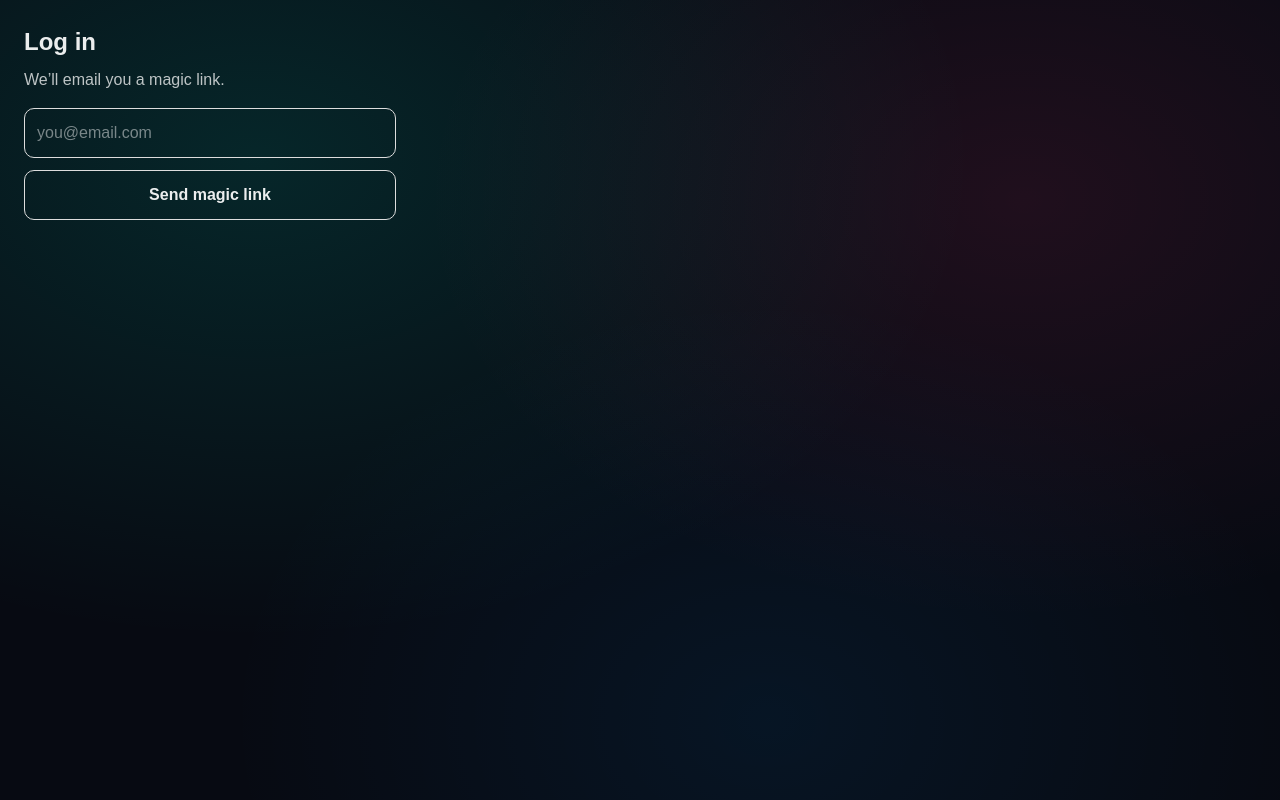
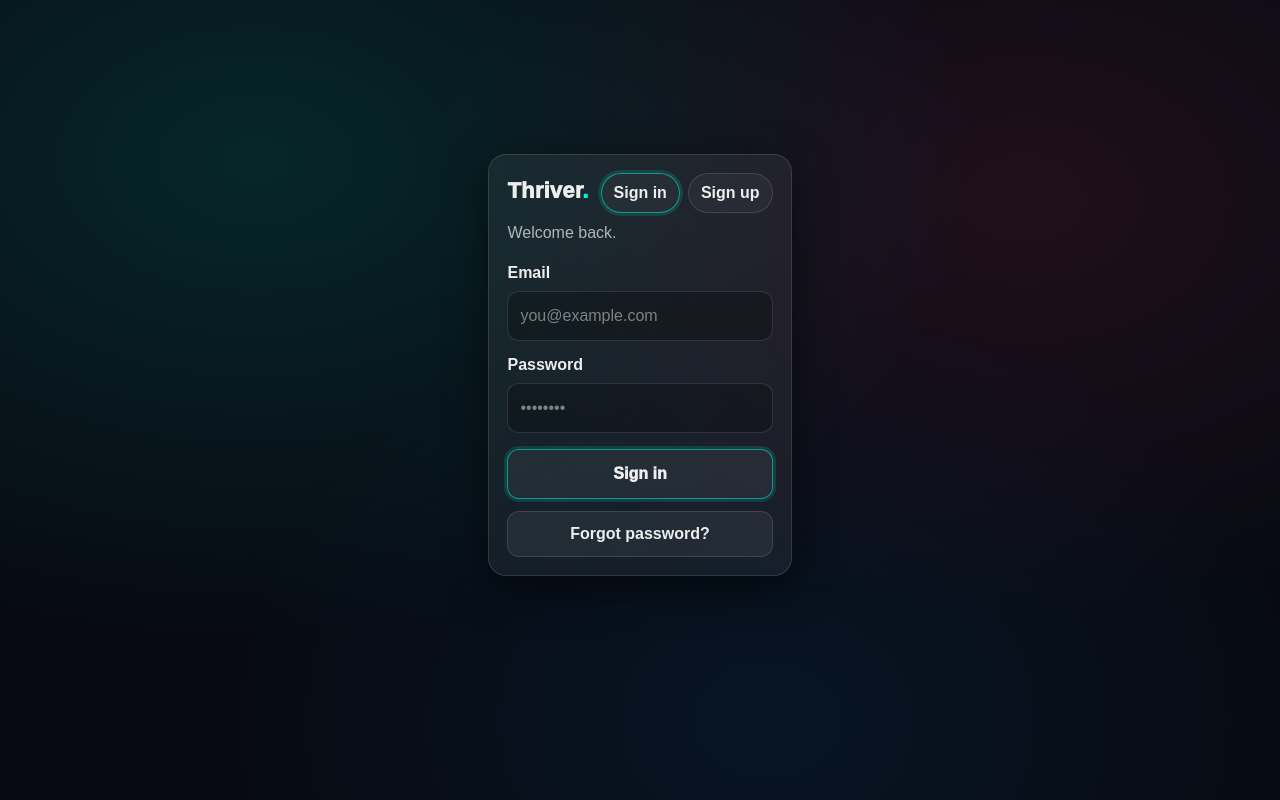
Before and after one commit to elijah5947/thriver-web, a Next.js app: page /login in a window 1280 px wide. Built offline with nearby package versions, Linux system fonts and the light colour scheme; no server answers.

Commit message:
Email+password auth (no magic link)

```diff
--- a/src/app/login/page.tsx
+++ b/src/app/login/page.tsx
@@ -1,65 +1,232 @@
 "use client";
 
-import { useState } from "react";
+import { useMemo, useState } from "react";
 import { supabase } from "@/lib/supabaseClient";
 
+type Mode = "signin" | "signup" | "reset";
+
 export default function LoginPage() {
+  const [mode, setMode] = useState<Mode>("signin");
   const [email, setEmail] = useState("");
-  const [status, setStatus] = useState<string | null>(null);
-  const [loading, setLoading] = useState(false);
+  const [password, setPassword] = useState("");
 
-  async function sendMagicLink(e: React.FormEvent) {
+  const [busy, setBusy] = useState(false);
+  const [status, setStatus] = useState<string>("");
+
+  const emailOk = useMemo(() => /\S+@\S+\.\S+/.test(email.trim()), [email]);
+
+  async function onSubmit(e: React.FormEvent) {
     e.preventDefault();
-    setLoading(true);
-    setStatus(null);
+    setStatus("");
 
-    const { error } = await supabase.auth.signInWithOtp({
-      email,
-      options: { emailRedirectTo: `${window.location.origin}/auth/callback` },
+    const e2 = email.trim().toLowerCase();
+    if (!emailOk) {
+      setStatus("Enter a valid email.");
+      return;
+    }
+
+    if (mode !== "reset" && password.length < 6) {
+      setStatus("Password must be at least 6 characters.");
+      return;
+    }
+
+    setBusy(true);
+    try {
+      if (mode === "signin") {
+        const { error } = await supabase.auth.signInWithPassword({
+          email: e2,
+          password,
         });
+        if (error) {
+          setStatus(error.message);
+          return;
+        }
+        setStatus("Signed in ✅");
+        // Most apps route to feed
+        window.location.href = "/feed";
+        return;
+      }
 
-    setLoading(false);
-    if (error) setStatus("Error: " + error.message);
-    else setStatus("Check your email for the magic link ✅");
+      if (mode === "signup") {
+        const { error } = await supabase.auth.signUp({
+          email: e2,
+          password,
+          // If you enable email confirmation in Supabase, this helps direct users back.
+          options: { emailRedirectTo: `${window.location.origin}/feed` },
+        });
+        if (error) {
+          setStatus(error.message);
+          return;
+        }
+        // Depending on your Supabase settings, user may be signed in immediately or need to confirm.
+        setStatus("Account created ✅ (If email confirmation is on, check your inbox.)");
+        window.location.href = "/feed";
+        return;
+      }
+
+      // reset password
+      const { error } = await supabase.auth.resetPasswordForEmail(e2, {
+        redirectTo: `${window.location.origin}/reset`,
+      });
+      if (error) {
+        setStatus(error.message);
+        return;
+      }
+      setStatus("Password reset email sent ✅");
+    } finally {
+      setBusy(false);
+    }
   }
 
   return (
-    <main style={{ padding: 24, maxWidth: 420 }}>
-      <h1 style={{ fontSize: 24, fontWeight: 700 }}>Log in</h1>
-      <p style={{ marginTop: 8, opacity: 0.8 }}>
-        We’ll email you a magic link.
-      </p>
+    <main
+      className="th-screen"
+      style={{
+        display: "grid",
+        placeItems: "center",
+        padding: 18,
+      }}
+    >
+      <div
+        className="th-card"
+        style={{
+          width: "min(520px, 100%)",
+          padding: 18,
+        }}
+      >
+        <div style={{ display: "flex", alignItems: "baseline", justifyContent: "space-between", gap: 12 }}>
+          <div style={{ fontSize: 22, fontWeight: 1000, letterSpacing: 0.2 }}>
+            Thriver<span style={{ color: "var(--accent)" }}>.</span>
+          </div>
 
-      <form onSubmit={sendMagicLink} style={{ marginTop: 16 }}>
+          <div style={{ display: "flex", gap: 8 }}>
+            <button
+              className={`th-pill ${mode === "signin" ? "th-accent" : ""}`}
+              onClick={() => {
+                setMode("signin");
+                setStatus("");
+              }}
+              type="button"
+            >
+              Sign in
+            </button>
+            <button
+              className={`th-pill ${mode === "signup" ? "th-accent" : ""}`}
+              onClick={() => {
+                setMode("signup");
+                setStatus("");
+              }}
+              type="button"
+            >
+              Sign up
+            </button>
+          </div>
+        </div>
+
+        <div className="th-muted" style={{ marginTop: 8 }}>
+          {mode === "signin" ? "Welcome back." : mode === "signup" ? "Create your account." : "Reset your password."}
+        </div>
+
+        <form onSubmit={onSubmit} style={{ marginTop: 16, display: "grid", gap: 12 }}>
+          <label style={{ display: "grid", gap: 6 }}>
+            <div style={{ fontWeight: 900 }}>Email</div>
             <input
               value={email}
               onChange={(e) => setEmail(e.target.value)}
-          type="email"
-          placeholder="you@email.com"
-          required
+              placeholder="you@example.com"
+              inputMode="email"
+              autoComplete="email"
+              className="th-input"
               style={{
-            width: "100%",
-            padding: 12,
-            border: "1px solid #ddd",
-            borderRadius: 10,
+                padding: "12px 12px",
+                borderRadius: 12,
+                border: "1px solid rgba(255,255,255,0.12)",
+                background: "rgba(0,0,0,0.25)",
+                color: "white",
+                outline: "none",
               }}
             />
+          </label>
+
+          {mode !== "reset" && (
+            <label style={{ display: "grid", gap: 6 }}>
+              <div style={{ fontWeight: 900 }}>Password</div>
+              <input
+                value={password}
+                onChange={(e) => setPassword(e.target.value)}
+                placeholder="••••••••"
+                type="password"
+                autoComplete={mode === "signup" ? "new-password" : "current-password"}
+                className="th-input"
+                style={{
+                  padding: "12px 12px",
+                  borderRadius: 12,
+                  border: "1px solid rgba(255,255,255,0.12)",
+                  background: "rgba(0,0,0,0.25)",
+                  color: "white",
+                  outline: "none",
+                }}
+              />
+            </label>
+          )}
+
           <button
-          disabled={loading}
+            className="th-btn th-accent"
+            disabled={busy}
+            style={{ marginTop: 4, padding: "12px 14px", borderRadius: 12, fontWeight: 1000 }}
+          >
+            {busy
+              ? "Working…"
+              : mode === "signin"
+              ? "Sign in"
+              : mode === "signup"
+              ? "Create account"
+              : "Send reset email"}
+          </button>
+
+          {mode !== "reset" && (
+            <button
+              type="button"
+              className="th-btn"
+              style={{ padding: "10px 14px", borderRadius: 12 }}
+              onClick={() => {
+                setMode("reset");
+                setStatus("");
+              }}
+            >
+              Forgot password?
+            </button>
+          )}
+
+          {mode === "reset" && (
+            <button
+              type="button"
+              className="th-btn"
+              style={{ padding: "10px 14px", borderRadius: 12 }}
+              onClick={() => {
+                setMode("signin");
+                setStatus("");
+              }}
+            >
+              Back to sign in
+            </button>
+          )}
+        </form>
+
+        {status && (
+          <div
             style={{
               marginTop: 12,
-            width: "100%",
-            padding: 12,
-            borderRadius: 10,
-            border: "1px solid #ddd",
-            fontWeight: 600,
+              padding: 10,
+              borderRadius: 12,
+              background: "rgba(0,0,0,0.25)",
+              border: "1px solid rgba(255,255,255,0.08)",
             }}
           >
-          {loading ? "Sending..." : "Send magic link"}
-        </button>
-      </form>
-
-      {status && <p style={{ marginTop: 12 }}>{status}</p>}
+            {status}
+          </div>
+        )}
+      </div>
     </main>
   );
 }
```
Lines whose indentation alone changed are shown as unchanged.
